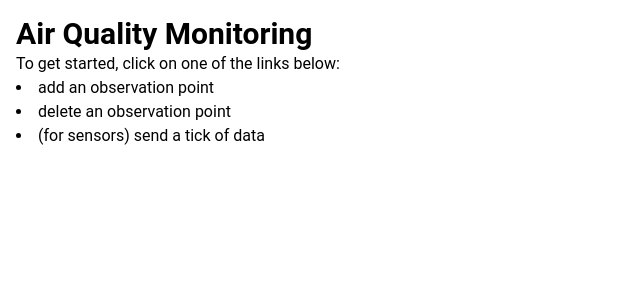
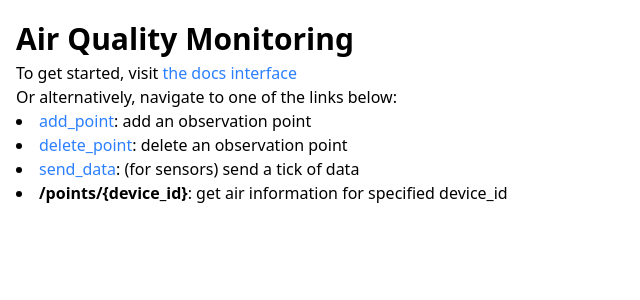
Before and after one commit to JoseTomanan/air-quality-monitoring, a FastAPI app: page / in a window 1280 px wide. Shown: the top 300 px of the page, without its empty margins (0-640 px from the left). Run offline with FastAPI, Linux system fonts and the light colour scheme.

Commit message:
feat: Add working links to endpoints

```diff
--- a/templates/index.html
+++ b/templates/index.html
@@ -2,6 +2,7 @@
 <html lang="en">
 <head>
     <title>Air Quality Monitoring</title>
+    <link rel="stylesheet" href="../static/styles.css">
     <meta charset="UTF-8">
     <meta name="viewport" content="width=device-width, initial-scale=1.0">
     <script src="https://cdn.jsdelivr.net/npm/@tailwindcss/browser@4"></script>
@@ -10,25 +11,23 @@
         /** script */
     </script>
     <style type="text/tailwindcss">
-        @theme {
-            --font-sans: Roboto, ui-sans-serif, system-ui, sans-serif;
-            --font-mono: Menlo, Monaco, Consolas, ui-monospace;
-        }
-        h1 {
-            @apply text-3xl font-bold;
+        a {
+            @apply text-blue-500 hover:underline
         }
     </style>
 </head>
 
-<body class="p-4">
+<body>
     <header>
         <h1>Air Quality Monitoring</h1>
     </header>
-    <h2>To get started, click on one of the links below:</h2>
+    <h2>To get started, visit <a href="/docs">the docs interface</a></h2>
+    <h2>Or alternatively, navigate to one of the links below:</h2>
     <ul class="list-inside list-disc">
-        <li>add an observation point</li>
-        <li>delete an observation point</li>
-        <li>(for sensors) send a tick of data</li>
+        <li><a href="/add_point">add_point</a>: add an observation point</li>
+        <li><a href="/delete_point">delete_point</a>: delete an observation point</li>
+        <li><a href="/send_data">send_data</a>: (for sensors) send a tick of data</li>
+        <li><b>/points/{device_id}</b>: get air information for specified device_id</li>
     </ul>
 </body>
 
```
